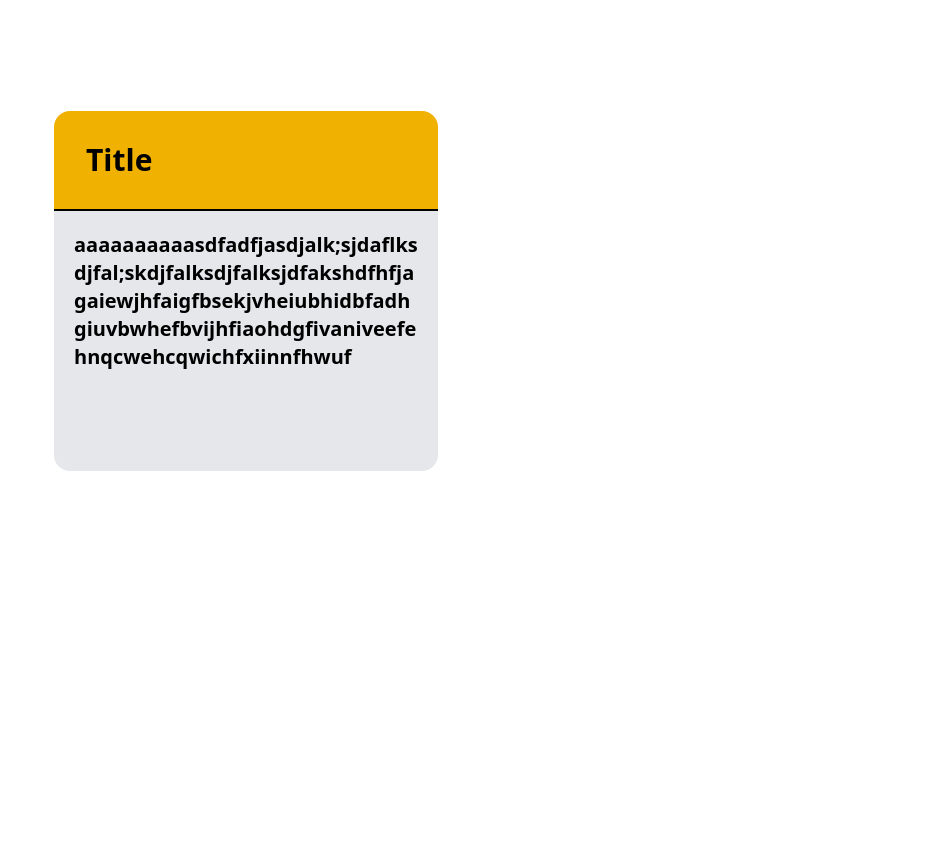
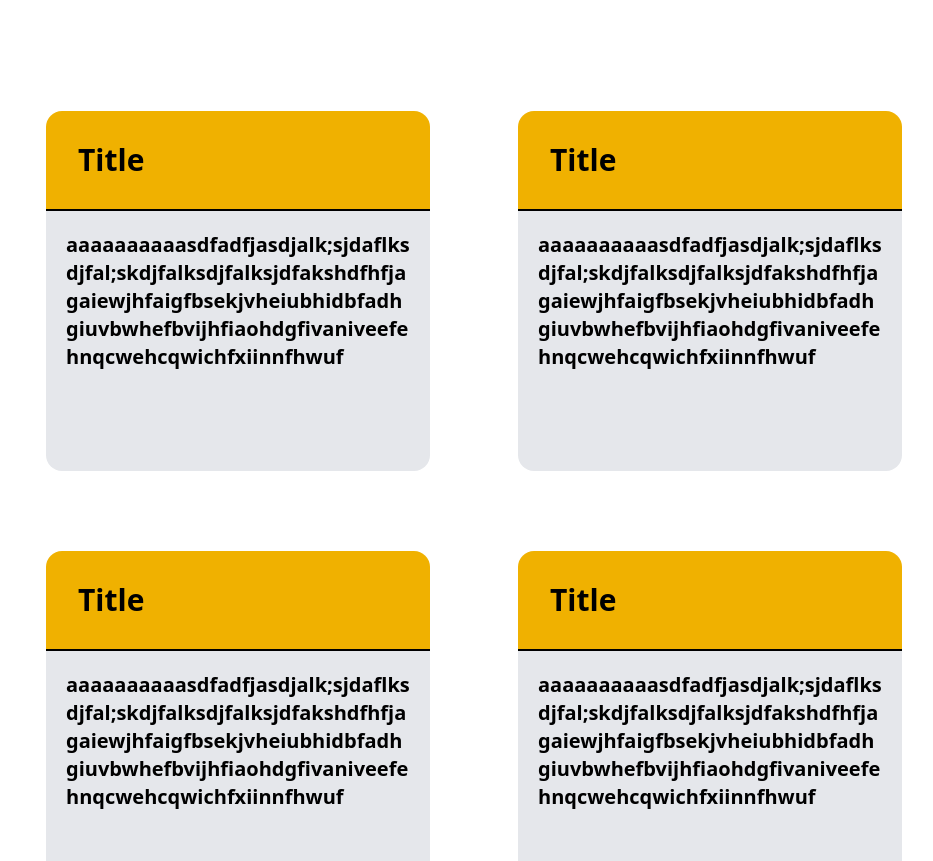
Before and after one commit to Shaedow2000/My_Notes_web, a website built with Vite: page index.html in a window 1280 px wide. Shown: the part 91-952 px from the top of the page, without its empty margins (10-943 px from the left). Before the commit the page ends 800 px from the top, so only its background shows below. Built offline with nearby package versions, Linux system fonts and the light colour scheme; files whose address does not match are found by name.

Commit message:
Create a note block and test (will delete the note divs later in another commit)

```diff
--- a/index.html
+++ b/index.html
@@ -61,10 +61,38 @@
       </section>
     </header>
 
-    <main class="w-screen h-fit px-10 pt-10">
-      <h2 class="text-2xl font-bold text-white ml-2"> - Your Notes: </h2>
-      <section class="w-full h-full flex flex-wrap py-10 px-6 gap-x-20 gap-y-10">
-        <div class="note">
+    <main class="w-screen h-fit pt-10 flex flex-col justify-center">
+      <h2 class="text-2xl font-bold text-white ml-12"> - Your Notes: </h2>
+      <section class="w-full h-full flex flex-wrap justify-center sm:justify-start py-10 px-0 sm:px-4 md:px-8 lg:px-14 sm:gap-x-6 md:gap-x-8 lg:gap-x-22 gap-y-32 md:gap-y-24 lg:gap-y-20">
+             <div class="note">
+          <div class="title-note">
+            <h2>Title</h2>
+          </div>
+          <div class="text-note">
+            <h4>aaaaaaaaaasdfadfjasdjalk;sjdaflksdjfal;skdjfalksdjfalksjdfakshdfhfjagaiewjhfaigfbsekjvheiubhidbfadhgiuvbwhefbvijhfiaohdgfivaniveefehnqcwehcqwichfxiinnfhwuf</h4>
+          </div>
+        </div>        <div class="note">
+          <div class="title-note">
+            <h2>Title</h2>
+          </div>
+          <div class="text-note">
+            <h4>aaaaaaaaaasdfadfjasdjalk;sjdaflksdjfal;skdjfalksdjfalksjdfakshdfhfjagaiewjhfaigfbsekjvheiubhidbfadhgiuvbwhefbvijhfiaohdgfivaniveefehnqcwehcqwichfxiinnfhwuf</h4>
+          </div>
+        </div>        <div class="note">
+          <div class="title-note">
+            <h2>Title</h2>
+          </div>
+          <div class="text-note">
+            <h4>aaaaaaaaaasdfadfjasdjalk;sjdaflksdjfal;skdjfalksdjfalksjdfakshdfhfjagaiewjhfaigfbsekjvheiubhidbfadhgiuvbwhefbvijhfiaohdgfivaniveefehnqcwehcqwichfxiinnfhwuf</h4>
+          </div>
+        </div>        <div class="note">
+          <div class="title-note">
+            <h2>Title</h2>
+          </div>
+          <div class="text-note">
+            <h4>aaaaaaaaaasdfadfjasdjalk;sjdaflksdjfal;skdjfalksdjfalksjdfakshdfhfjagaiewjhfaigfbsekjvheiubhidbfadhgiuvbwhefbvijhfiaohdgfivaniveefehnqcwehcqwichfxiinnfhwuf</h4>
+          </div>
+        </div>        <div class="note">
           <div class="title-note">
             <h2>Title</h2>
           </div>
--- a/src/assets/styles/styles.css
+++ b/src/assets/styles/styles.css
@@ -36,10 +36,13 @@
   }
 
   .note {
-    @apply w-96 h-90 rounded-2xl
+    @apply w-72 md:w-90 lg:w-96 h-64 sm:h-74 md:h-90 rounded-2xl cursor-pointer
   }
   .note:hover {
     @apply -translate-y-2 shadow-lg shadow-gray-200
+  }
+  .note:active {
+    @apply translate-y-2 shadow-none transition-all duration-250
   }
   .title-note {
     @apply w-full h-25 bg-yellow-500 rounded-t-2xl border-b-2 border-b-black flex items-center pl-8
```
